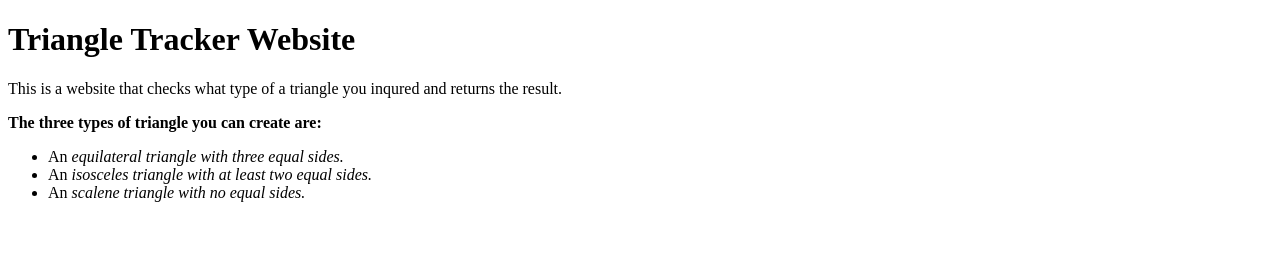
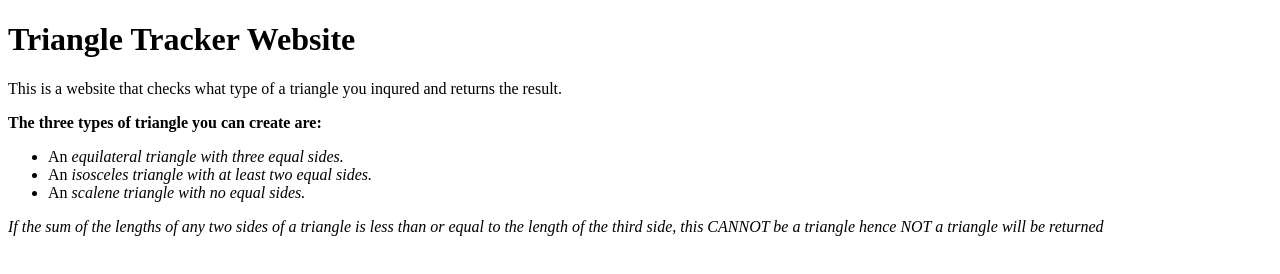
Before and after one commit to sir-meee/Triangle-Tracker, a plain HTML site: page triangle-tracker.html in a window 1280 px wide. Drawn offline with Linux system fonts and the light colour scheme.

Commit message:
add triangle definitions

```diff
--- a/triangle-tracker.html
+++ b/triangle-tracker.html
@@ -13,6 +13,8 @@
    <li>An <em>isosceles</strong> triangle with at least two equal sides.</em>
    <li>An <em>scalene</strong> triangle with no equal sides.</em>
 </ul>
+<p><em>If the sum of the lengths of any two sides of a triangle is less than or equal to the length of the third side, this CANNOT be a triangle hence NOT a triangle will be returned</em></p>
+
 
 
   </body>
```
